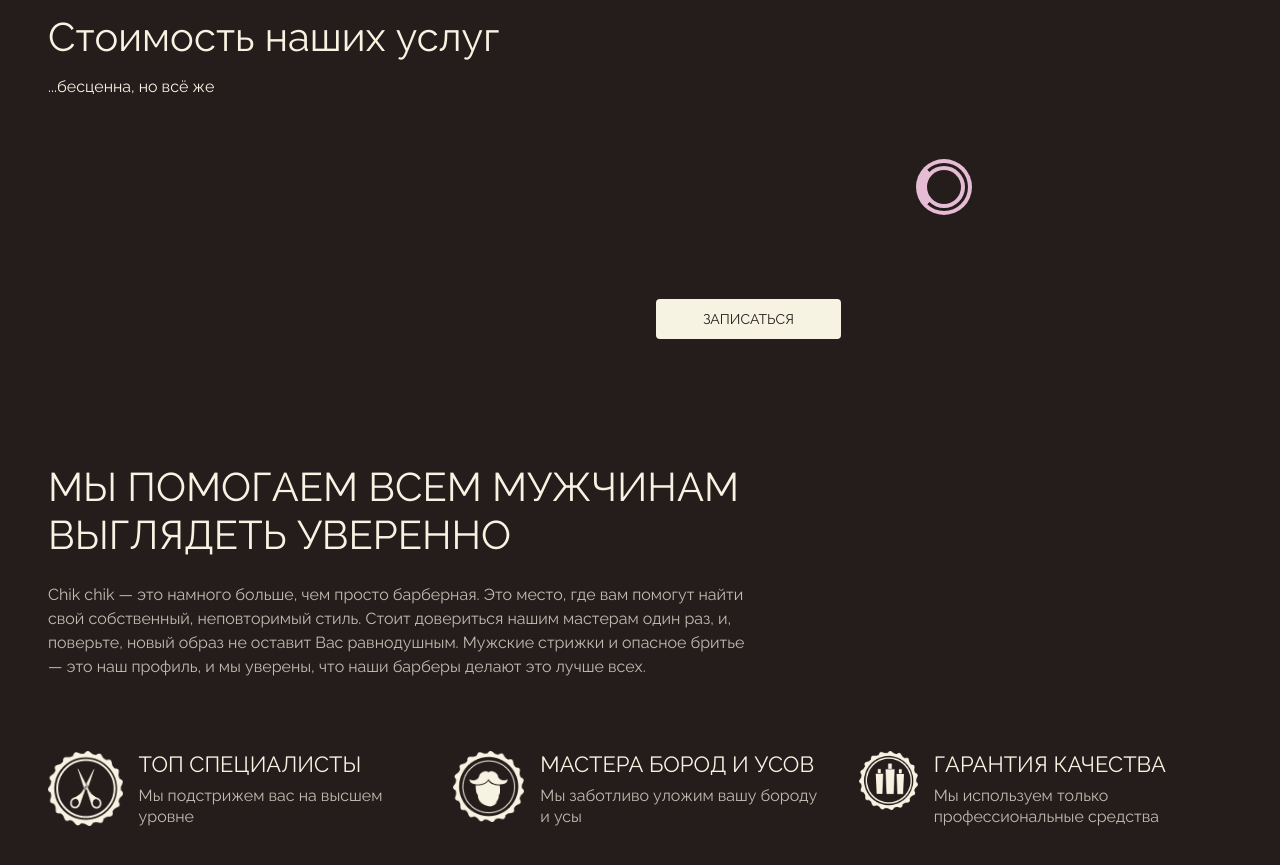
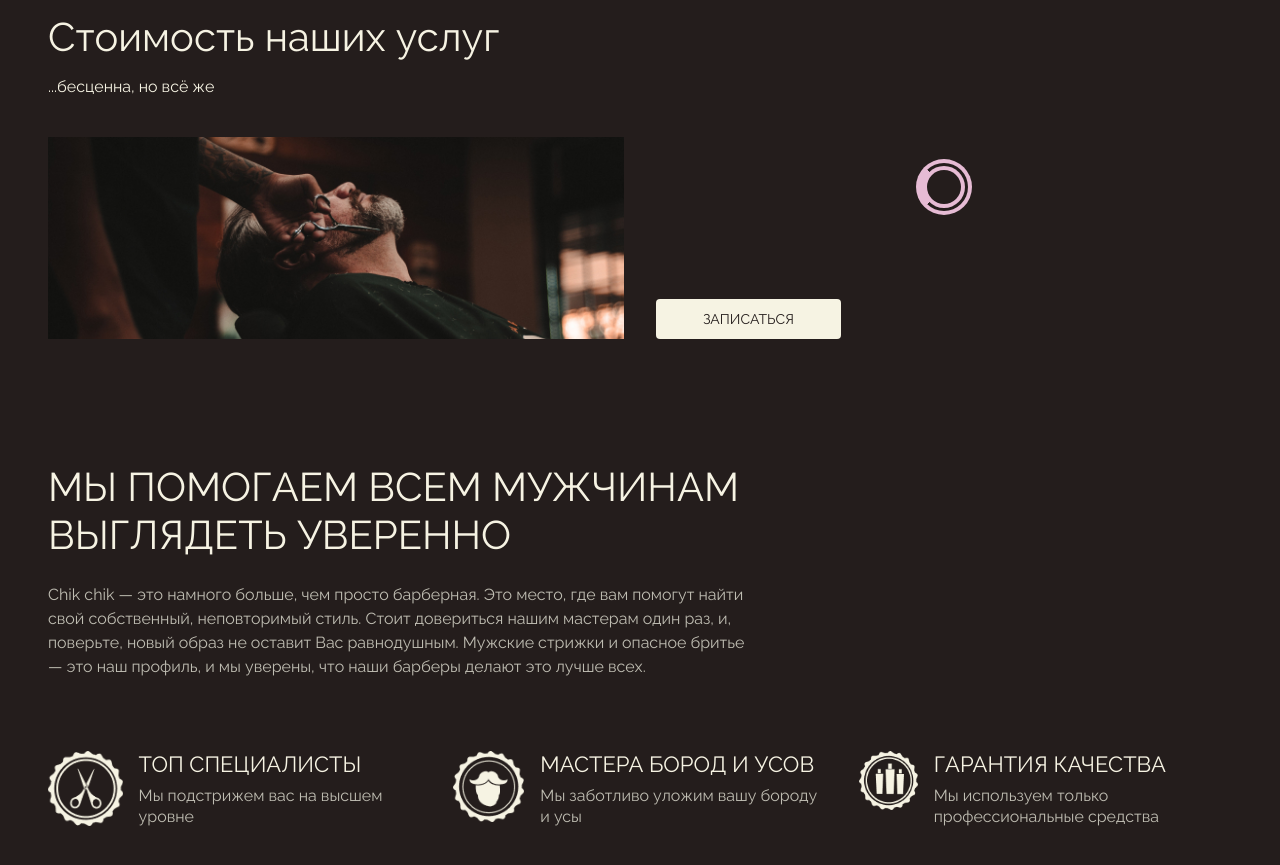
Before and after one commit to alyonakhvalko/barber, a plain HTML site: page index.html in a window 1280 px wide. Shown: the part 1000-1865 px from the top of the page. Drawn offline with nearby package versions, Linux system fonts and the light colour scheme; no server answers.

Commit message:
Update price.css

```diff
--- a/assets/css/price.css
+++ b/assets/css/price.css
@@ -25,7 +25,7 @@
     content: '';
     background-position: top;
     background-size: cover;
-    background-image: url('./assets/about.jpg');
+    background-image: url('../about.jpg');
 }
 
 .price__content {
```
